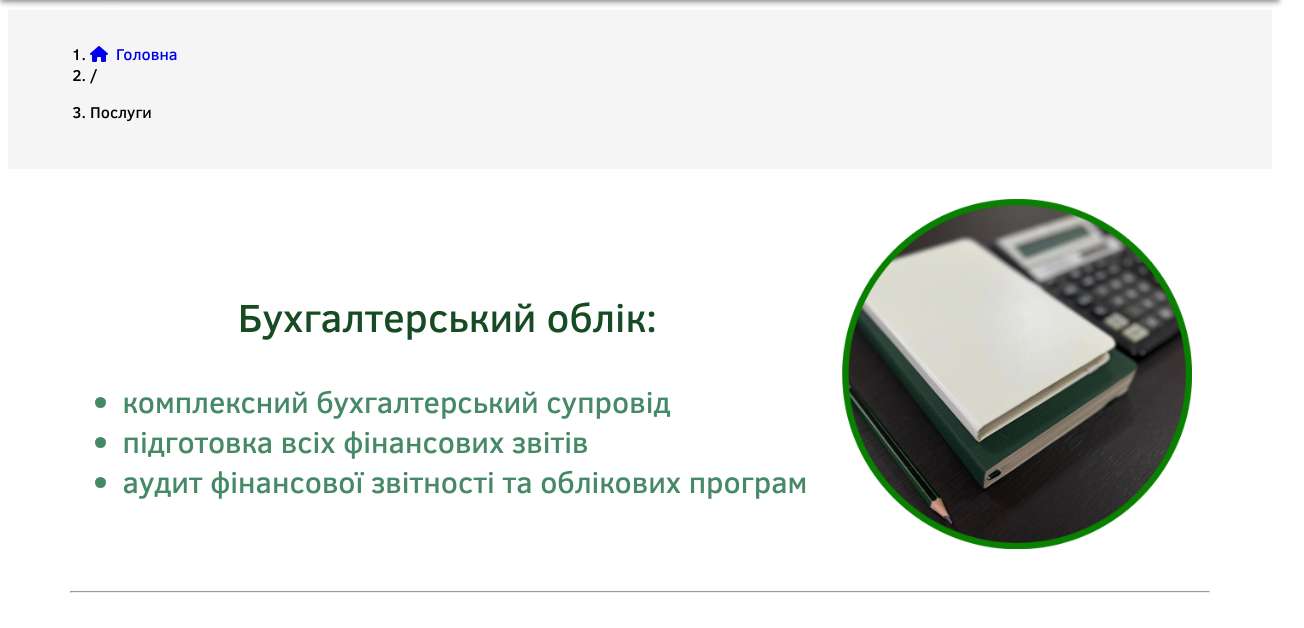
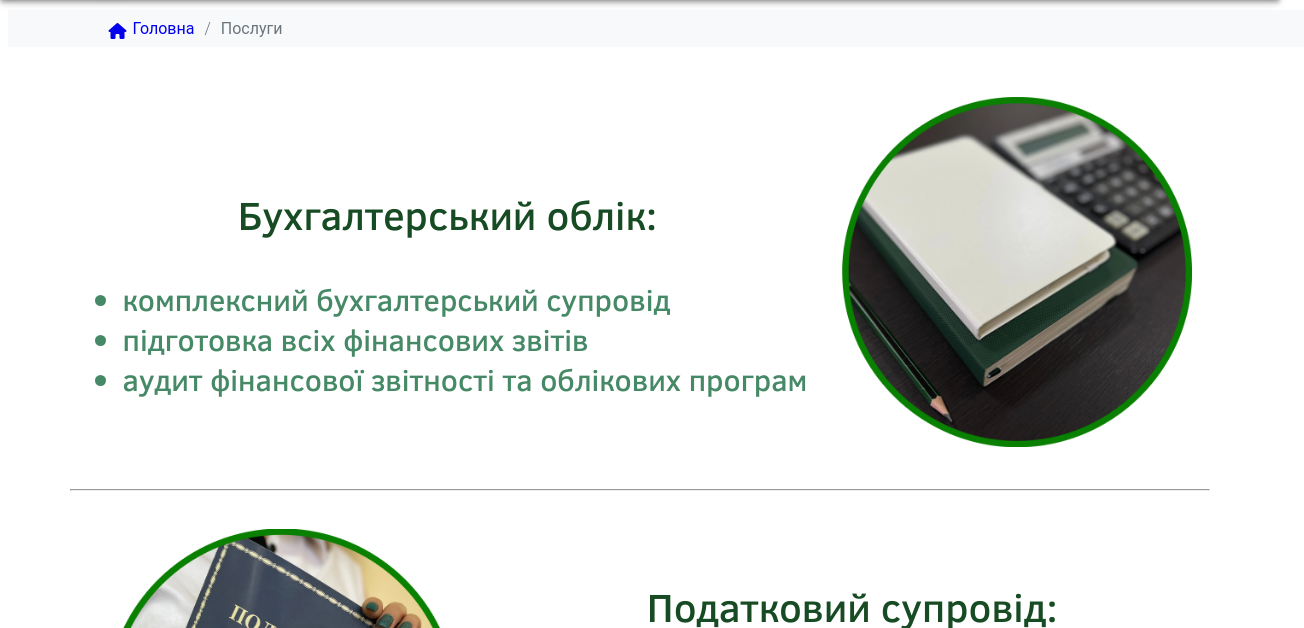
Before and after one commit to OlgaTerzianUa/Lev-simple-navigation, a plain HTML site: page assets/pages/serve.html in a window 1280 px wide. Shown: the part 110-738 px from the top of the page, 1304 px wide, since content can reach past the window. Drawn offline with nearby package versions, Linux system fonts and the light colour scheme.

Commit message:
добавлены стили к хлебным крошкам

```diff
--- a/assets/css/initial.css
+++ b/assets/css/initial.css
@@ -23,11 +23,7 @@ html {
     }
 }
 
-@media (min-width: 992px) {
-    .container {
-        max-width: 960px;
-    }
-}
+
 
 @media (min-width: 1200px) {
     .container {
--- a/assets/css/main.css
+++ b/assets/css/main.css
@@ -17,51 +17,55 @@
 }
 
 .breadcrumb-container {
-    /* margin: 20px 0; Отступы сверху и снизу */
-    background-color: #f5f5f5;
-    padding: 15px 0;
-    width: 100%;
+    background-color: #f8f9fa;
+    padding: 8px 16px;
+    width: 100%; /* Занимаем всю ширину экрана */
+    margin-bottom: 20px;
 }
 
 .breadcrumb {
-    display: flex; /* Используем flexbox для выравнивания */
-    align-items: center; /* Центрируем элементы по вертикали */
-    list-style: none; /* Убираем маркеры списка */
-    padding: 0; /* Убираем отступы */
-    margin: 0 auto;
-    max-width: 1200px;
-   flex-wrap: wrap;
+    display: flex;
+    list-style: none;
+    padding: 0;
+    margin: 0;
+    font-family: Roboto, Helvetica, Arial, sans-serif;
+    font-size: 16px;
+    font-weight: 400;
+    color: #6c757d;
 }
 
-@media (max-width: 1200px) {
-    .breadcrumb {
-        max-width: 100%;
-        padding: 0 40px;
-    }
+.breadcrumb-item {
+    display: flex;
+    align-items: center;
 }
-.breadcrumb-item {
-    margin-right: 8px; /* Отступ между элементами */
+
+.breadcrumb-item + .breadcrumb-item::before {
+    content: "/";
+    margin: 0 10px;
+    color: #6c757d;
+    font-weight: 300;
 }
 
 .breadcrumb-item a {
-    color: #1976d2; /* Цвет ссылок */
-    text-decoration: none; /* Убираем подчеркивание */
+    font-family: Roboto, Helvetica, Arial, sans-serif;
+    font-size: 16px;
+    display: flex;
+    align-items: center;
+    text-decoration: none;
+    transition: color 0.2s;
 }
 
-.breadcrumb-item a:hover {
-    text-decoration: underline; /* Подчеркивание при наведении */
+
+.breadcrumb-item a:hover .home-icon {
+    transform: scale(1.2); /* Увеличиваем иконку */
+    transition: transform 0.2s ease-in-out; /* Плавное увеличение */
 }
 
-.breadcrumb-item.active {
-    color: #000; /* Цвет активного элемента */
+.breadcrumb-item .home-icon {
+    margin-right: 6px;
+    transition: transform 0.2s ease-in-out; /* Переход для увеличения */
 }
 
-/* Добавление стиля для разделителя */
-.breadcrumb-item:not(:last-child)::after {
-    content: "/"; /* Разделитель */
-    margin: 0 8px; /* Отступы вокруг разделителя */
-    color: #666; /* Цвет разделителя */
-}
 
 .title-main,
 .title-children {
--- a/assets/pages/serve.html
+++ b/assets/pages/serve.html
@@ -54,32 +54,22 @@
         </div>
     </header>
     <main role="main">
-        <!-- <div class="breadcrumb-container">
-            <nav class="breadcrumb" aria-label="breadcrumb">
+
+        <div class="breadcrumb-container">
+            <nav class="breadcrumb container" aria-label="breadcrumb">
                 <ol class="breadcrumb">
                     <li class="breadcrumb-item">
-                        <i class="ace-icon fa fa-home home-icon"></i>
-                        <a href="/">Головна</a>
+                        <a href="/" class="breadcrumb-link">
+                            <i class="ace-icon fa fa-home home-icon"></i>
+                            Головна
+                        </a>
                     </li>
-                    <li class="breadcrumb-item active">Serve</li>
-                </ol>
-            </nav>
-        </div> -->
-        <div class="breadcrumb-container">
-            <nav class="MuiTypography-root MuiTypography-body1 MuiBreadcrumbs-root breadcrumb css-o3d33y"
-                aria-label="breadcrumb">
-                <ol class="MuiBreadcrumbs-ol css-nhb8h9">
-                    <li class="MuiBreadcrumbs-li"><a
-                            class="MuiTypography-root MuiTypography-inherit MuiLink-root MuiLink-underlineAlways css-1i1yl23"
-                            href="/" style="text-decoration: none;"><i class="fas fa-home"
-                                style="margin-right: 4px;"></i> Головна</a></li>
-                    <li aria-hidden="true" class="MuiBreadcrumbs-separator css-3mf706">/</li>
-                    <li class="MuiBreadcrumbs-li">
-                        <p class="MuiTypography-root MuiTypography-body1 css-nbfzex">Послуги</p>
-                    </li>
+                    <li class="breadcrumb-item active">Послуги</li>
                 </ol>
             </nav>
         </div>
+
+
         <div class="site-about container lev-font-color">
             <div class="serve-bg bg-two_notebooks">
                 <div class="serve-row">
```
Also changed, not shown: assets/pages/contact.html (+8 -15 lines), assets/pages/price.html (+7 -4 lines).
